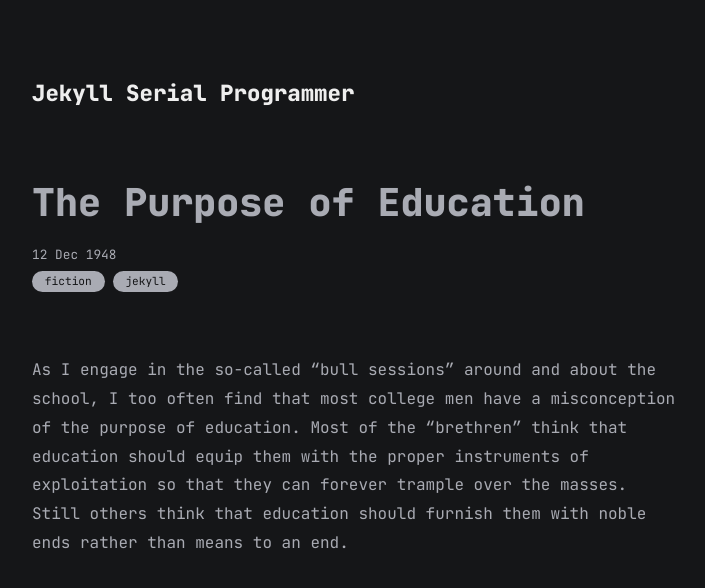
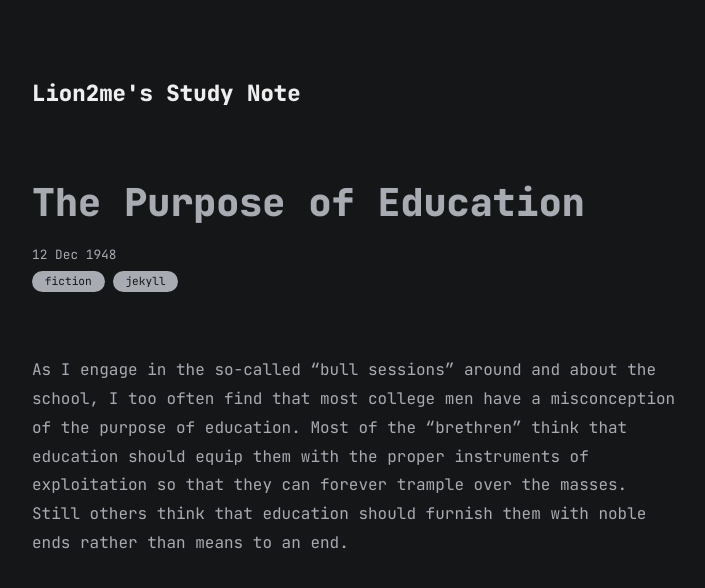
Before and after one commit to Lion2me/Lion2me.github.io, a Jekyll site: the page built from all_collections/_posts/1948-12-12-the-purpose-of-education.md, in a window 1280 px wide and 900 px high, cut to the strip 0-598 px from the top of the window. Shown: the top 588 px of the strip, without its empty margins (283-988 px from the left). Built offline with Jekyll 4.4.1, drawn with Linux system fonts in a browser that asks for light colours; some of the changed text lies outside the part shown.

Commit message:
Update Title

```diff
--- a/_config.yml
+++ b/_config.yml
@@ -1,4 +1,4 @@
-title: Jekyll Serial Programmer
+title: Lion2me's Study Note
 markdown: kramdown
 url: ""
 baseurl: ""
```
Also changed, not shown: README.md.
